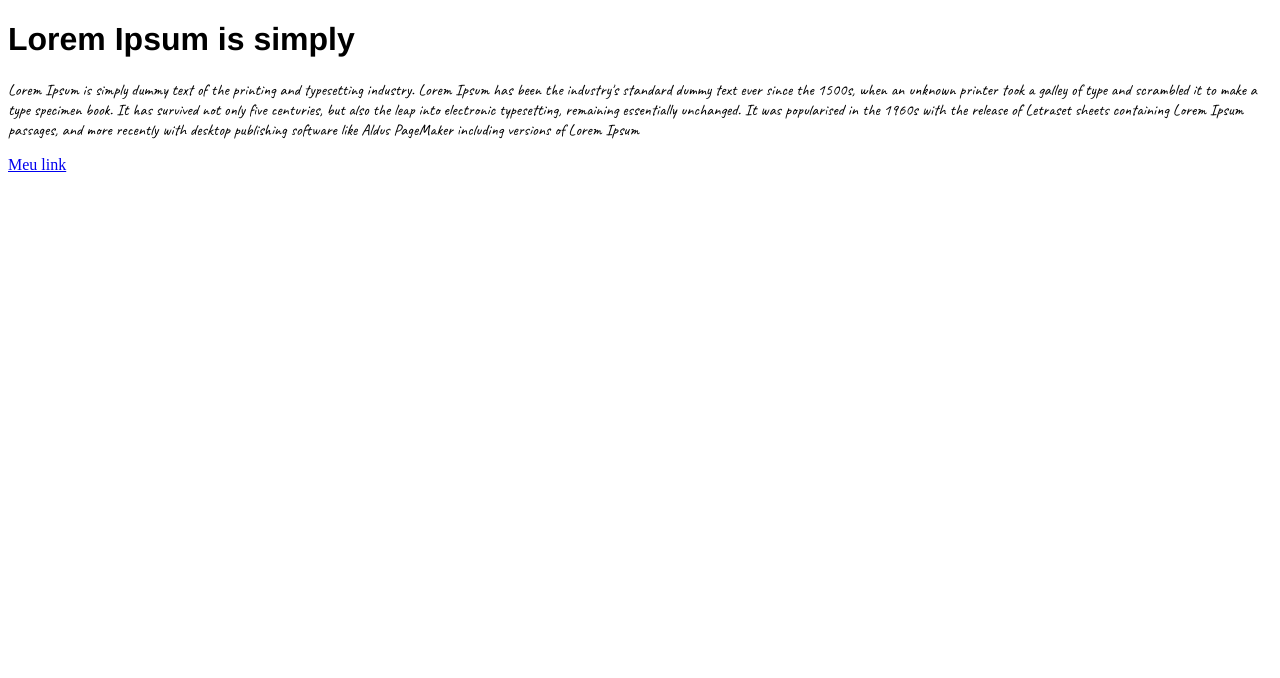
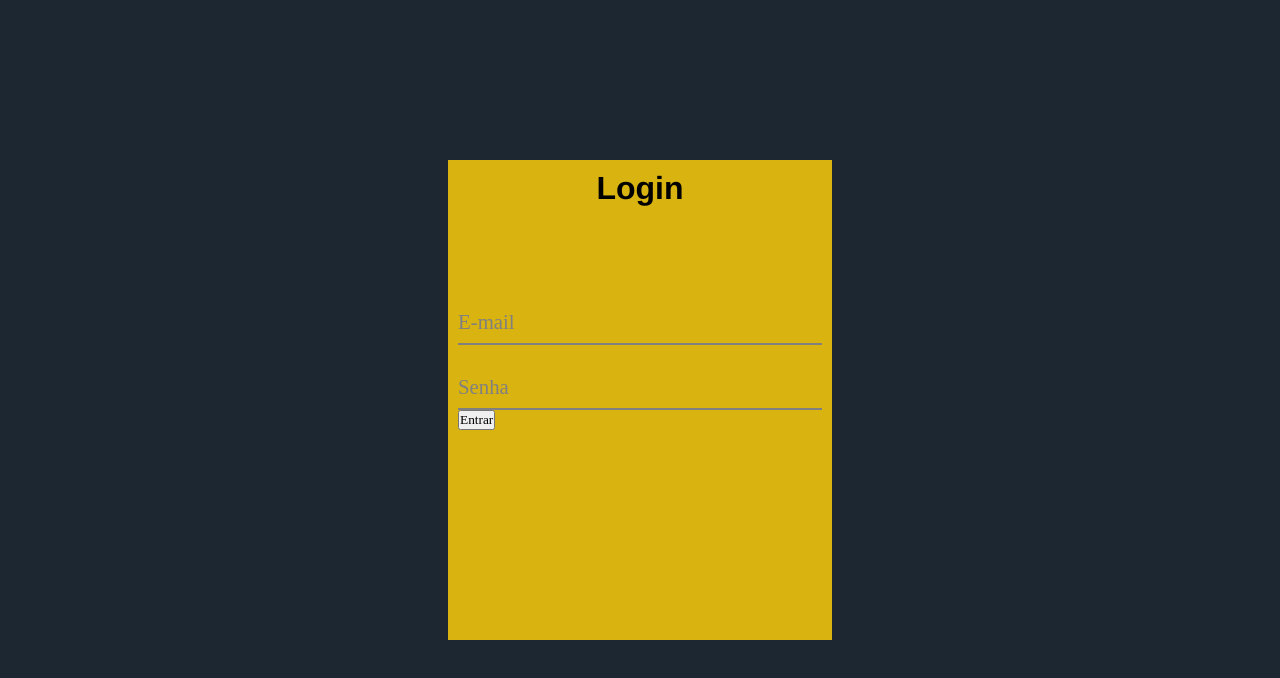
Before and after one commit to queir0z/tela-de-login, a website: page pages/index.html in a window 1280 px wide. Drawn offline with Linux system fonts and the light colour scheme; a web font is replaced by a local one.

Commit message:
criar e estilizar input

```diff
--- a/pages/index.html
+++ b/pages/index.html
@@ -2,38 +2,36 @@
 <html>
 
 <head>
-    <title>MINHA PRIMEIRA PAGINA</title>
+    <title>Login Page</title>
     <meta charset="UTF-8">
-    <link rel="stylesheet" href="./css/Style.css">
     <link rel="stylesheet" href="https://fonts.googleapis.com/css2?family=Caveat&family=Great+Vibes&display=swap">
-
-    <style>
-        h1 {
-            font-family: 'MinhaFonte', Helvetica, sans-serif;
-        }
-
-        p {
-            font-family: 'Caveat', 'Great Vibes', cursive;
-            /*font-family: 'Caveat', cursive;*/
-        }
-
-        @font-face {
-            font-family: MinhaFonte;
-            src: url(./fonts/Maillove.otf);
-        }
-    </style>
+    <link rel="stylesheet" href="/styles.css">
 
 
 </head>
 
 <body>
-    <h1>Lorem Ipsum is simply</h1>
+    <div class="container">
+        <div class="box">
+            <div class="title-login">
+                <h1 class="title">Login</h1>
+            </div>
+            <div class="input-container">
+                <div class="form__group field">
+                    <input name="e-mail" class="form__field" placeholder="E-mail" id="e-mail" type="text" required>
+                    <label class="form__label" for="e-mail">E-mail</label>
+                </div>
+                <div class="form__group field">
+                    <input name="password" class="form__field" placeholder="Senha" id="password" type="text" required>
+                    <label class="form__label" for="password">Senha</label>
+                </div>
+            </div>
+            <div class="button-container">
+                <button class="button">Entrar</button>
+            </div>
+        </div>
+    </div>
 
-    <p>Lorem Ipsum is simply dummy text of the printing and typesetting industry. Lorem Ipsum has been the industry's standard dummy text ever since the 1500s, when an unknown printer took a galley of type and scrambled it to make a type specimen book. It
-        has survived not only five centuries, but also the leap into electronic typesetting, remaining essentially unchanged. It was popularised in the 1960s with the release of Letraset sheets containing Lorem Ipsum passages, and more recently with desktop
-        publishing software like Aldus PageMaker including versions of Lorem Ipsum</p>
-
-    <a href="https://www.google.com/">Meu link</a>
 </body>
 
 
--- /dev/null
+++ b/public/styles.css
@@ -0,0 +1,128 @@
+:root {
+    --blue-light: #328CC1;
+    --blue-dark: #0B3C5D;
+    --yellow: #D9B310;
+    --grey: #1D2731;
+    --grey-light: #808080;
+    --text-color: black;
+}
+
+* {
+    font-family: var(--fontFamily-primary);
+    padding: 0;
+    margin: 0;
+    box-sizing: border-box;
+}
+
+font-face {
+    font-family: MinhaFonte;
+    src: url(./fonts/Maillove.otf);
+}
+
+h1 {
+    font-family: 'MinhaFonte', Helvetica, sans-serif;
+}
+
+p {
+    font-family: 'Caveat', 'Great Vibes', cursive;
+    /*font-family: 'Caveat', cursive;*/
+}
+
+.container {
+    width: 100vw;
+    height: 100vh;
+    background: var(--grey);
+    display: flex;
+    flex-direction: row;
+    justify-content: center;
+    align-items: center;
+}
+
+.box {
+    width: 30%;
+    height: 60%;
+    background-color: var(--yellow);
+    padding: 10px;
+}
+
+.title {
+    display: flex;
+    justify-content: center;
+    align-items: center;
+}
+
+.input-container {
+    display: grid;
+    align-items: center;
+}
+
+.title-login {
+    margin-bottom: 20%;
+}
+
+
+/* CSS DO INPUT */
+
+.form__group {
+    position: relative;
+    padding: 15px 0 0;
+    margin-top: 10px;
+}
+
+.form__field {
+    font-family: inherit;
+    width: 100%;
+    border: 0;
+    border-bottom: 2px solid var(--grey-light);
+    outline: 0;
+    font-size: 1.3rem;
+    color: var(--text-color);
+    padding: 7px 0;
+    background: transparent;
+    transition: border-color 0.2s;
+}
+
+.form__field::placeholder {
+    color: transparent;
+}
+
+.form__field:placeholder-shown~.form__label {
+    font-size: 1.3rem;
+    cursor: text;
+    top: 20px;
+}
+
+.form__label {
+    position: absolute;
+    top: 0;
+    display: block;
+    transition: 0.2s;
+    font-size: 1rem;
+    color: var(--grey-light);
+}
+
+.form__field:focus {
+    padding-bottom: 6px;
+    font-weight: 700;
+    border-width: 3px;
+    border-color: var(--grey);
+    border-image-slice: 1;
+}
+
+.form__field:focus~.form__label {
+    position: absolute;
+    top: 0;
+    display: block;
+    transition: 0.2s;
+    font-size: 1rem;
+    color: var(--grey);
+    font-weight: 700;
+}
+
+
+/* reset input */
+
+.form__field:required,
+.form__field:invalid {
+    box-shadow: none;
+}
```
Also changed, not shown: server.js (+7 -0 lines), pages/styles.css (deleted).
